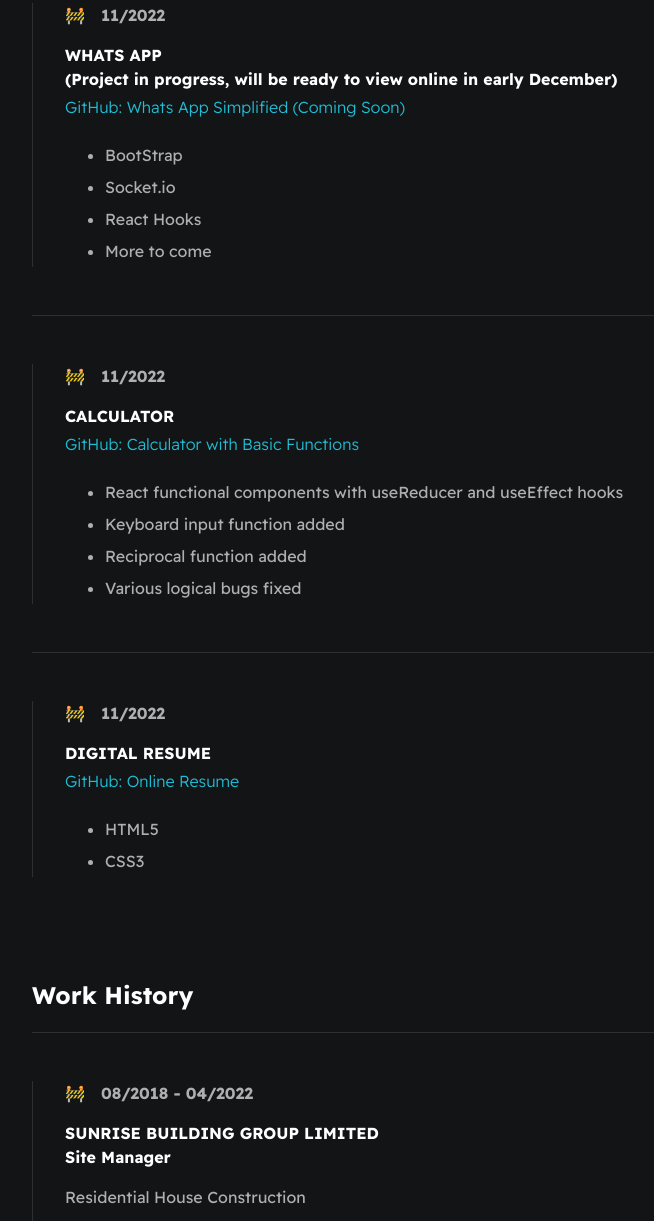
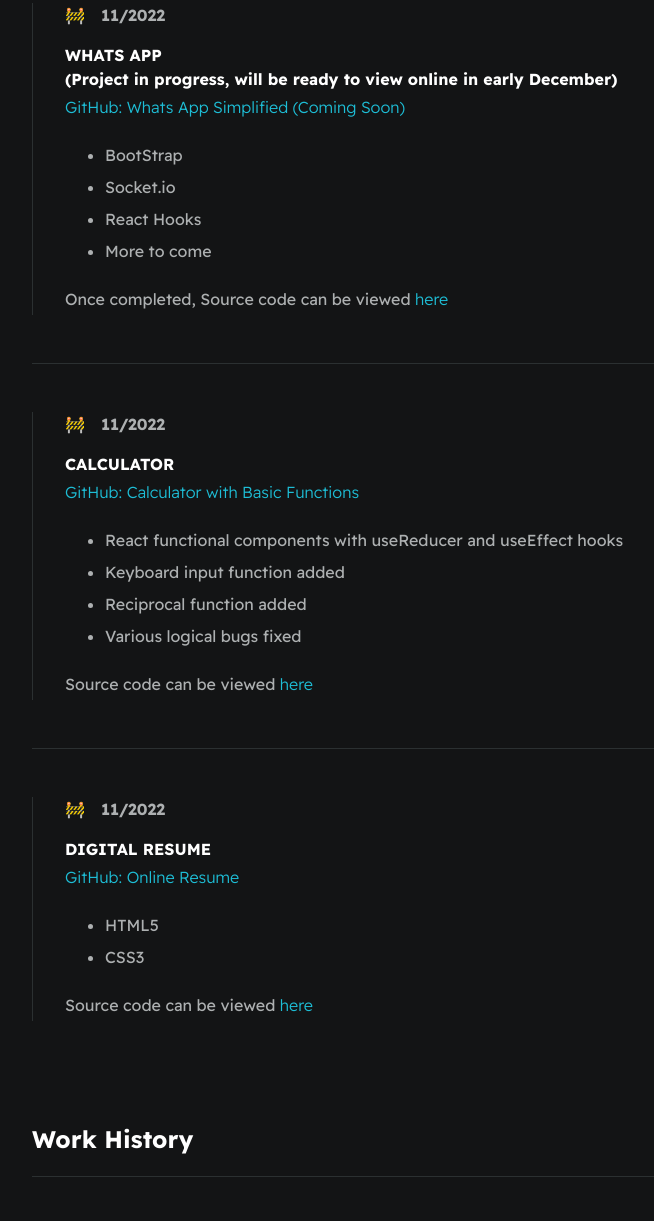
Before and after one commit to lianxiaochen/Resume, a plain HTML site: page index.html in a window 1280 px wide. Shown: the part 1102-2323 px from the top of the page, without its empty margins (249-903 px from the left). Drawn offline with Linux system fonts and the light colour scheme.

Commit message:
20221127-2

```diff
--- a/index.html
+++ b/index.html
@@ -69,6 +69,7 @@
                         <li>React Hooks</li>
                         <li>More to come</li>
                     </ul>
+                    <p>Once completed, Source code can be viewed <a href="https://github.com/lianxiaochen/Whatsapp" target="_blank">here</a></p>
                 </div>
 
                 <div class="line-break"></div>
@@ -83,6 +84,7 @@
                         <li>Reciprocal function added</li>
                         <li>Various logical bugs fixed</li>
                     </ul>
+                    <p>Source code can be viewed <a href="https://github.com/lianxiaochen/Calculator" target="_blank">here</a></p>
                 </div>
 
                 <div class="line-break"></div>
@@ -95,6 +97,7 @@
                         <li>HTML5</li>
                         <li>CSS3</li>
                     </ul>
+                    <p>Source code can be viewed <a href="https://github.com/lianxiaochen/Resume" target="_blank">here</a></p>
                 </div>
 
             </section>
```
